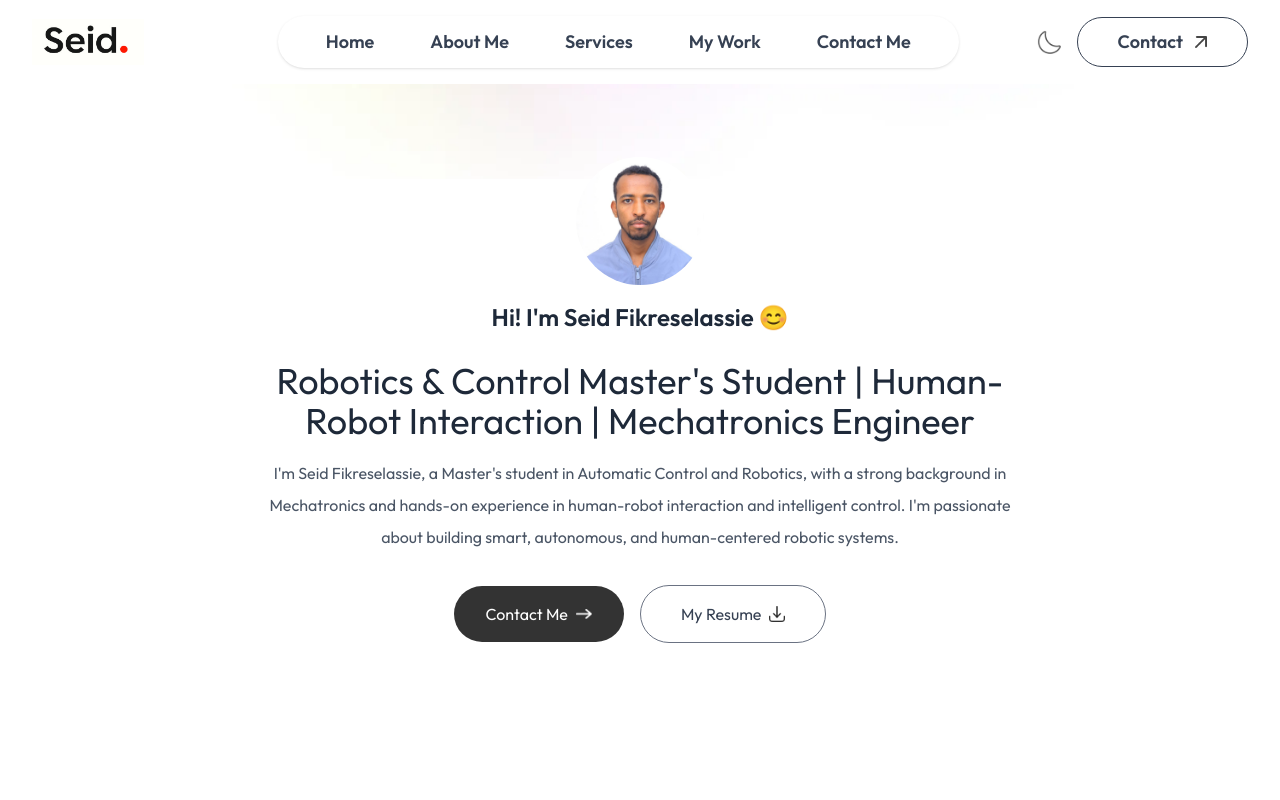
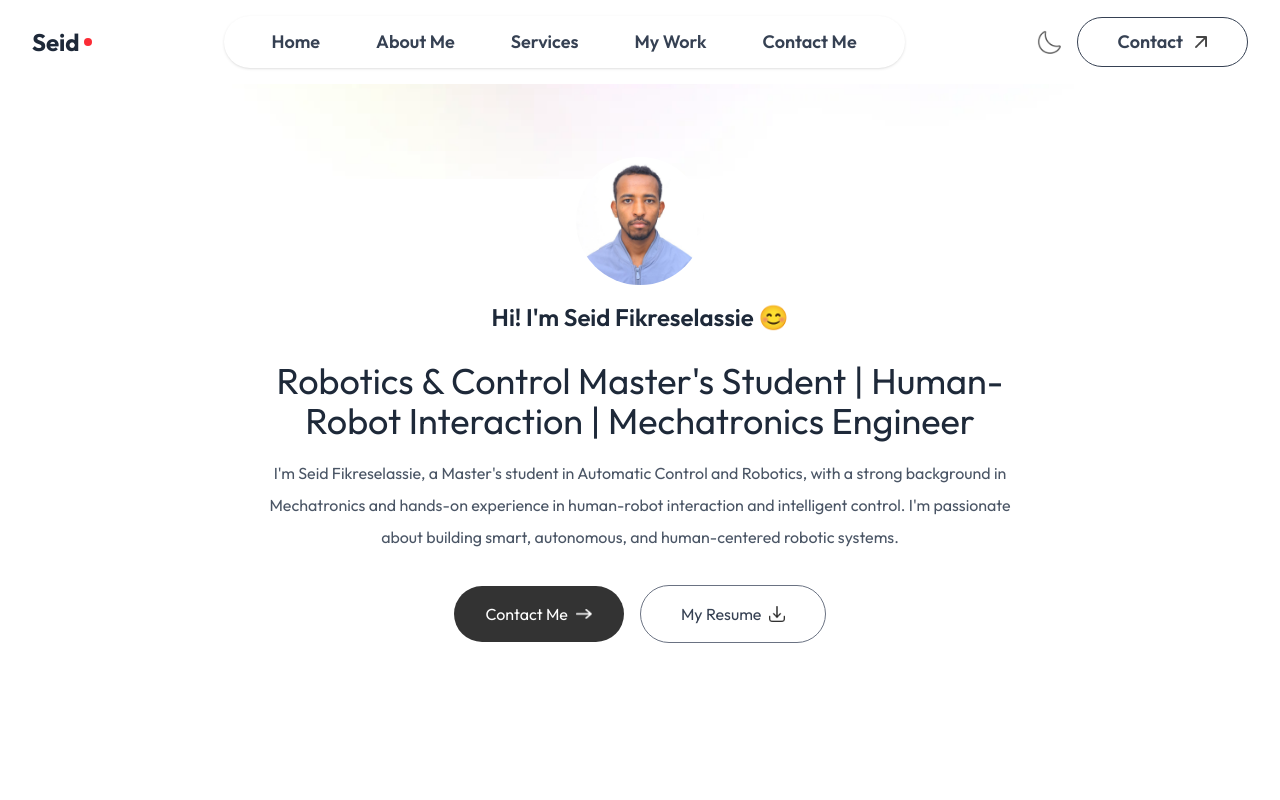
Before and after one commit to Tsigie-beyene/portfolio_2_for_Client, a Next.js app: page / in a window 1280 px wide. Shown: the top 800 px of the page. Built offline with nearby package versions, Linux system fonts and the light colour scheme; a web font is replaced by a local one.

Commit message:
dark mode

```diff
--- a/components/Footer.jsx
+++ b/components/Footer.jsx
@@ -9,7 +9,13 @@ const Footer = () => {
   return (
     <div className='mt-20'>
         <div className='text-center'>
-            <Image src={assets.seid} alt="logo" className="w-32 mx-auto mb-2"/>
+            <div className="flex items-center justify-center gap-1 mb-2">
+                <span className={`text-2xl font-bold transition-colors duration-300
+                ${isDarkMode ? 'text-white' : 'text-gray-800'}`}>
+                  Seid
+                </span>
+                <div className="w-2 h-2 bg-red-500 rounded-full"></div>
+            </div>
             <div className='w-max flex items-center gap-2 mx-auto'>
             <Image src={isDarkMode ? assets.mail_icon_dark : assets.mail_icon} alt="mail icon" className="w-6"/>
             <span className={`transition-colors duration-300
--- a/components/Navbar.jsx
+++ b/components/Navbar.jsx
@@ -44,8 +44,12 @@ ${isScrolled
     : 'bg-white bg-opacity-50 backdrop-blur-lg shadow-sm'
   : ''
 }`}>
-    <a href='#top'>
-        <Image src={assets.seid} alt='logo' className="w-28 cursor-pointer mr-14"/>
+    <a href='#top' className="flex items-center gap-1">
+        <span className={`text-2xl font-bold transition-colors duration-300
+        ${isDarkMode ? 'text-white' : 'text-gray-800'}`}>
+          Seid
+        </span>
+        <div className="w-2 h-2 bg-red-500 rounded-full"></div>
     </a>
     <ul className={`hidden md:flex items-center gap-6 lg:gap-10 xl:gap-14 text-sm lg:text-base xl:text-lg
     font-semibold py-3 px-12 rounded-full transition-all duration-300
```
